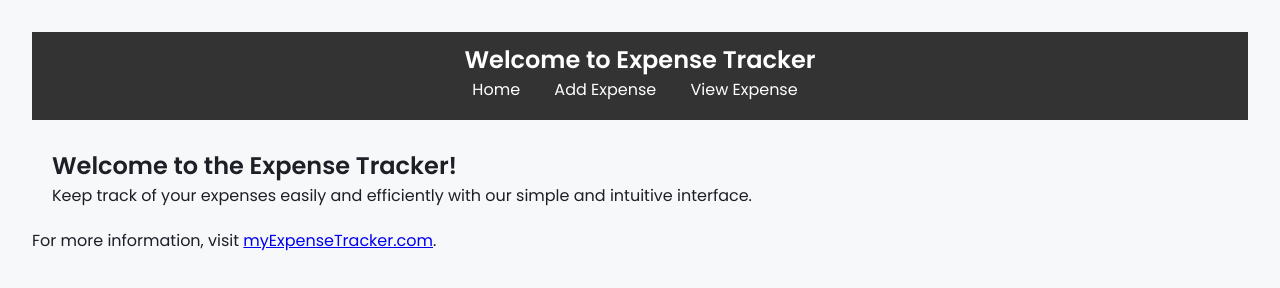
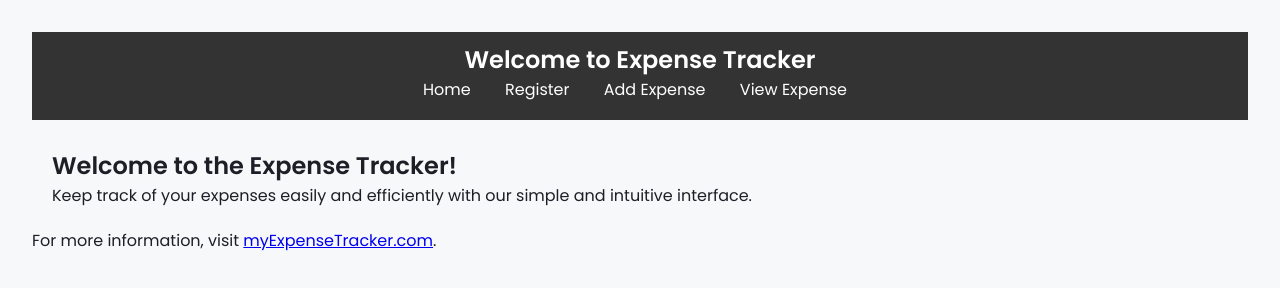
Before and after one commit to AmosGloria/StandardCommiting, a plain HTML site: page index.html in a window 1280 px wide. Drawn offline with Linux system fonts and the light colour scheme.

Commit message:
fix: uncommented index.html

```diff
--- a/index.html
+++ b/index.html
@@ -14,7 +14,7 @@
         <nav>
             <ul>
                 <li><a href="index.html">Home</a></li>
-                <!-- <li><a href="register.html">Register</a></li> -->
+                 <li><a href="register.html">Register</a></li>
                 <!-- <li><a href="login.html">Login</a></li> -->
                 <li><a href="add_expense.html">Add Expense</a></li>
                 <!-- <li><a href="edit_expense.html">Edit Expense</a></li> -->
```
